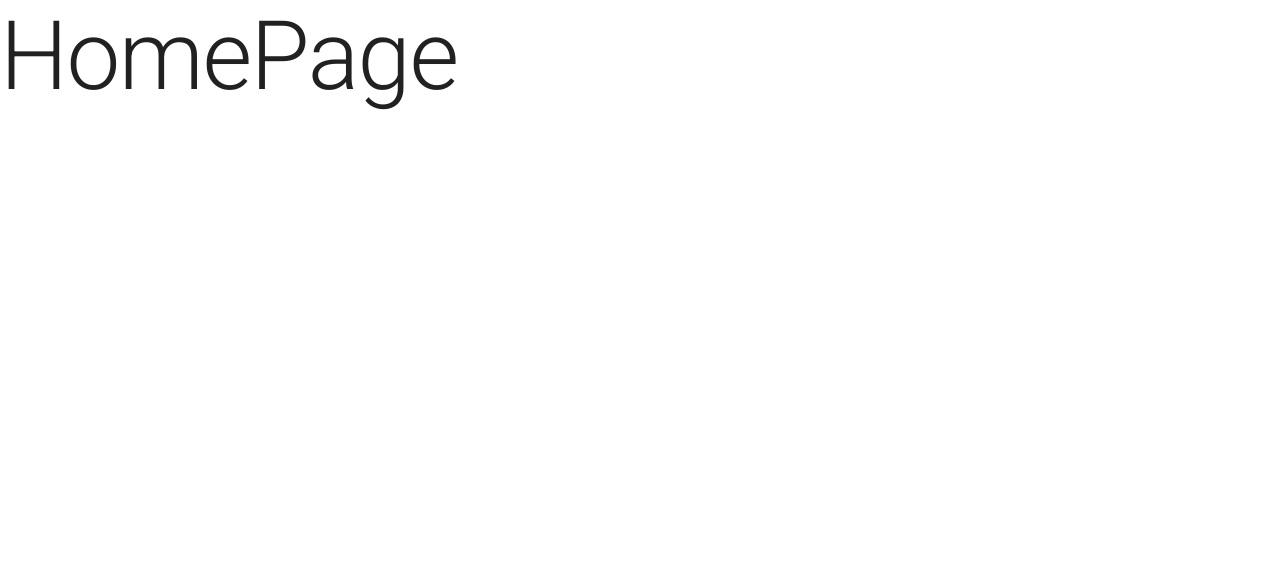
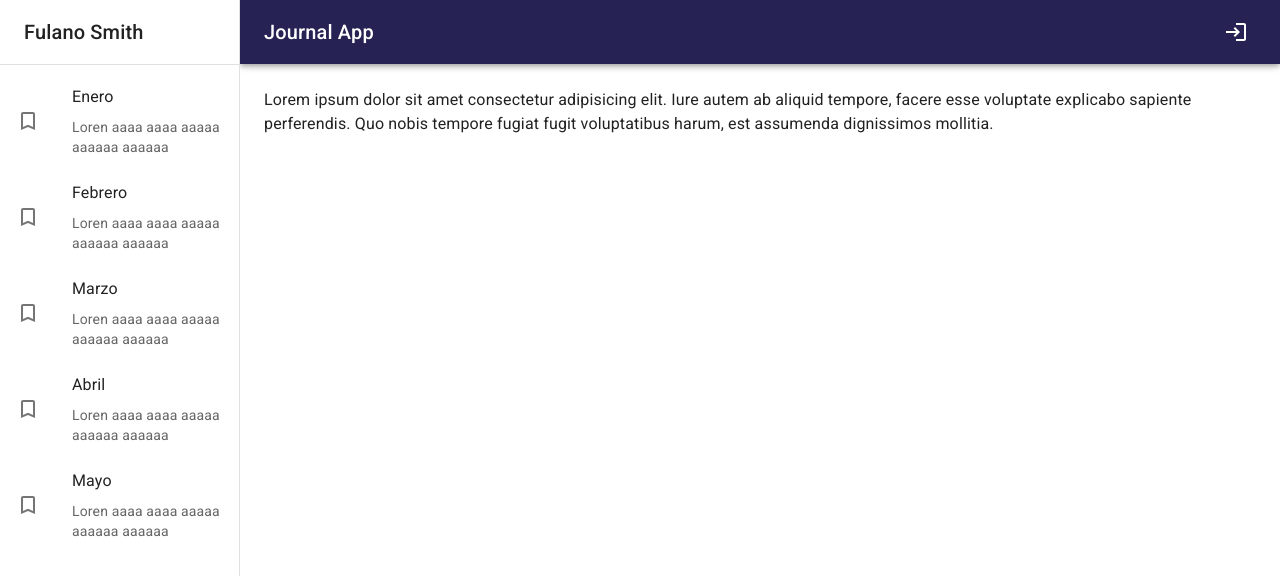
Before and after one commit to Martin-J-Larre/journal-app-react, a React (Vite) app: page / in a window 1280 px wide. Shown: the top 576 px of the page. Built offline with nearby package versions, Linux system fonts and the light colour scheme.

Commit message:
#4 Add HomeLayout, Navbar and Sidebar component

```diff
--- a/package.json
+++ b/package.json
@@ -14,6 +14,7 @@
     "@emotion/styled": "^11.10.8",
     "@mui/icons-material": "^5.11.16",
     "@mui/material": "^5.12.2",
+    "prop-types": "^15.8.1",
     "react": "^18.2.0",
     "react-dom": "^18.2.0",
     "react-router-dom": "6"
--- /dev/null
+++ b/src/journal/components/Navbar.jsx
@@ -0,0 +1,42 @@
+import { LoginOutlined, MenuOutlined } from "@mui/icons-material";
+import { AppBar, Grid, IconButton, Toolbar, Typography } from "@mui/material";
+import PropTypes from "prop-types";
+
+export const Navbar = ({ drawerWidth = 240 }) => {
+  return (
+    <AppBar
+      position="fixed"
+      sx={{
+        width: { sm: `calc(100% - ${drawerWidth}px)` },
+        ml: { sm: `${drawerWidth}px` },
+      }}
+    >
+      <Toolbar>
+        <IconButton
+          color="inherit"
+          edge="start"
+          sx={{ mr: 2, display: { sm: "none" } }}
+        >
+          <MenuOutlined />
+        </IconButton>
+        <Grid
+          container
+          direction="row"
+          justifyContent="space-between"
+          alignItems="center"
+        >
+          <Typography variant="h6" noWrap component="div">
+            Journal App
+          </Typography>
+          <IconButton color="inherit">
+            <LoginOutlined />
+          </IconButton>
+        </Grid>
+      </Toolbar>
+    </AppBar>
+  );
+};
+
+Navbar.propTypes = {
+  drawerWidth: PropTypes.number.isRequired,
+};
--- /dev/null
+++ b/src/journal/components/Sidebar.jsx
@@ -0,0 +1,57 @@
+import { TurnedInNot } from "@mui/icons-material";
+import {
+  Box,
+  Divider,
+  Drawer,
+  Grid,
+  List,
+  ListItem,
+  ListItemButton,
+  ListItemIcon,
+  ListItemText,
+  Toolbar,
+  Typography,
+} from "@mui/material";
+import React from "react";
+
+export const Sidebar = ({ drawerWidth = 240 }) => {
+  return (
+    <Box
+      component="nav"
+      sx={{ width: { sm: drawerWidth }, flexShrink: { sm: 0 } }}
+    >
+      <Drawer
+        variant="permanent"
+        open
+        sx={{
+          display: { xs: "block" },
+          "& .MuiDrawer-paper": { boxSizing: "border-box", width: drawerWidth },
+        }}
+      >
+        <Toolbar>
+          <Typography variant="h6" noWrap component="div">
+            Fulano Smith
+          </Typography>
+        </Toolbar>
+        <Divider />
+        <List>
+          {["Enero", "Febrero", "Marzo", "Abril", "Mayo"].map((mes) => (
+            <ListItem key={mes} disablePadding>
+              <ListItemButton>
+                <ListItemIcon>
+                  <TurnedInNot />
+                </ListItemIcon>
+                <Grid container>
+                  <ListItemText primary={mes} />
+                  <ListItemText
+                    secondary={"Loren aaaa aaaa aaaaa aaaaaa aaaaaa"}
+                  />
+                </Grid>
+              </ListItemButton>
+            </ListItem>
+          ))}
+        </List>
+      </Drawer>
+    </Box>
+  );
+};
--- /dev/null
+++ b/src/journal/components/index.js
@@ -0,0 +1,2 @@
+export * from "./Navbar";
+export * from "./Sidebar";
--- /dev/null
+++ b/src/journal/layout/HomeLayout.jsx
@@ -0,0 +1,19 @@
+import { Box, Toolbar } from "@mui/material";
+import { Navbar, Sidebar } from "../components";
+
+const drawerWidth = 240;
+
+export const HomeLayout = ({ children }) => {
+  return (
+    <Box sx={{ display: "flex" }}>
+      <Navbar drawerWidth={drawerWidth} />
+
+      <Sidebar drawerWidth={drawerWidth} />
+
+      <Box component="main" sx={{ flexGrow: 1, p: 3 }}>
+        <Toolbar />
+        {children}
+      </Box>
+    </Box>
+  );
+};
--- a/src/journal/pages/HomePage.jsx
+++ b/src/journal/pages/HomePage.jsx
@@ -1,5 +1,15 @@
 import { Typography } from "@mui/material";
+import { HomeLayout } from "../layout/HomeLayout";
 
 export const HomePage = () => {
-  return <Typography variant="h1">HomePage</Typography>;
+  return (
+    <HomeLayout>
+      <Typography>
+        Lorem ipsum dolor sit amet consectetur adipisicing elit. Iure autem ab
+        aliquid tempore, facere esse voluptate explicabo sapiente perferendis.
+        Quo nobis tempore fugiat fugit voluptatibus harum, est assumenda
+        dignissimos mollitia.
+      </Typography>
+    </HomeLayout>
+  );
 };
```
